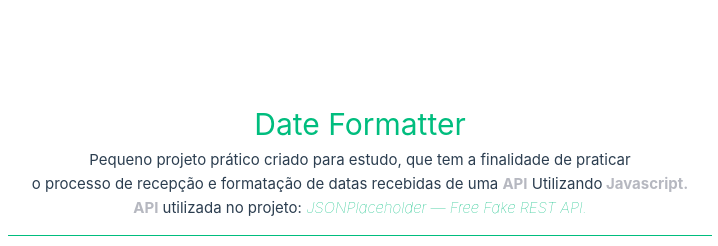
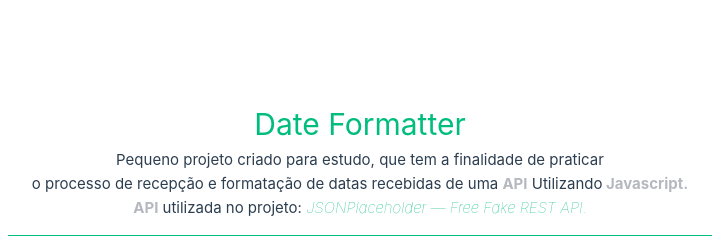
Before and after one commit to Marquesjob/date-formatter, a Vue app: page / in a window 1280 px wide. Shown: the top 246 px of the page, without its empty margins (280-998 px from the left). Built offline with nearby package versions, Linux system fonts and the light colour scheme.

Commit message:
correcao no texto

```diff
--- a/src/App.vue
+++ b/src/App.vue
@@ -6,7 +6,7 @@
   <div class="infos">
     <div class="title">Date Formatter</div>
     <div class="description">
-      <p>Pequeno projeto prático criado para estudo, que tem a finalidade de praticar<br /> o processo de recepção e
+      <p>Pequeno projeto criado para estudo, que tem a finalidade de praticar<br /> o processo de recepção e
         formatação de datas recebidas de uma <strong>API</strong> Utilizando<strong> Javascript.</strong></p>
       <p><strong>API</strong> utilizada no projeto:<a href="https://jsonplaceholder.typicode.com/"
           target="__blank">  JSONPlaceholder — Free Fake REST API.</a></p>
```
